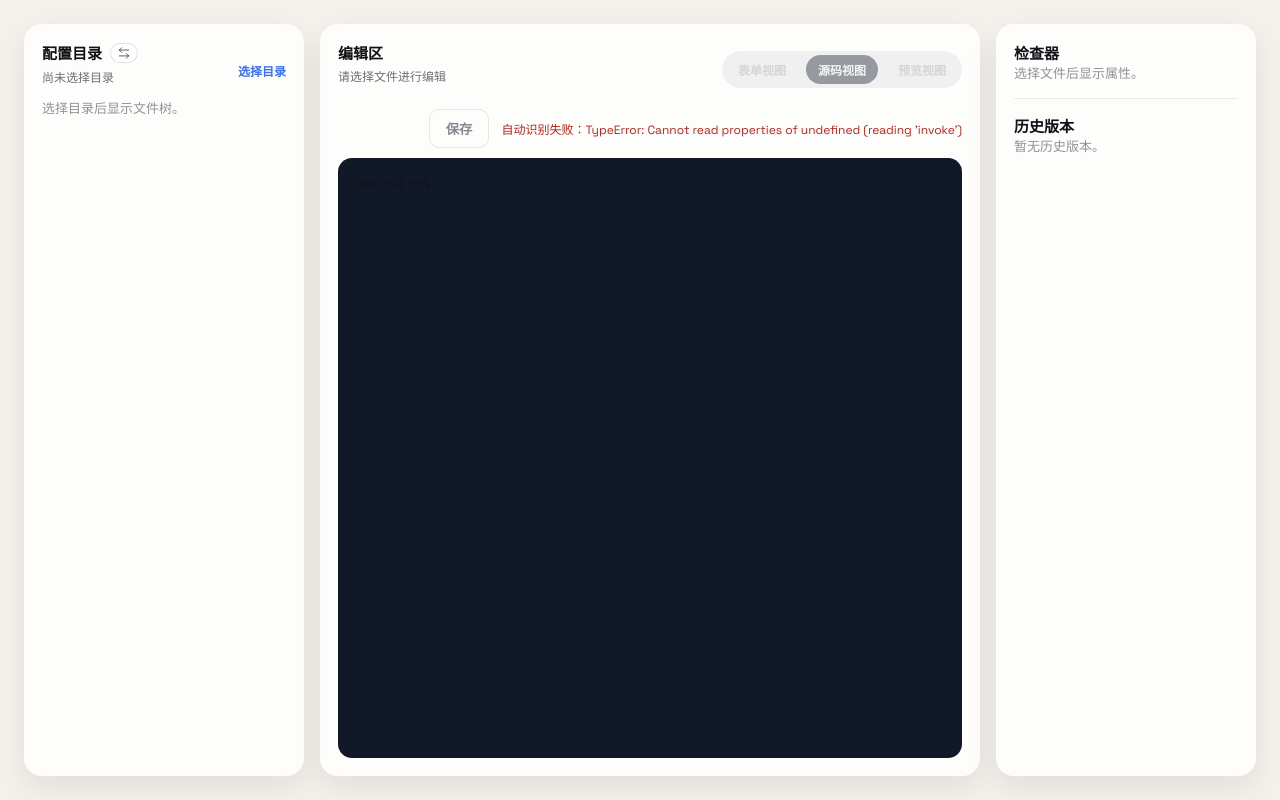
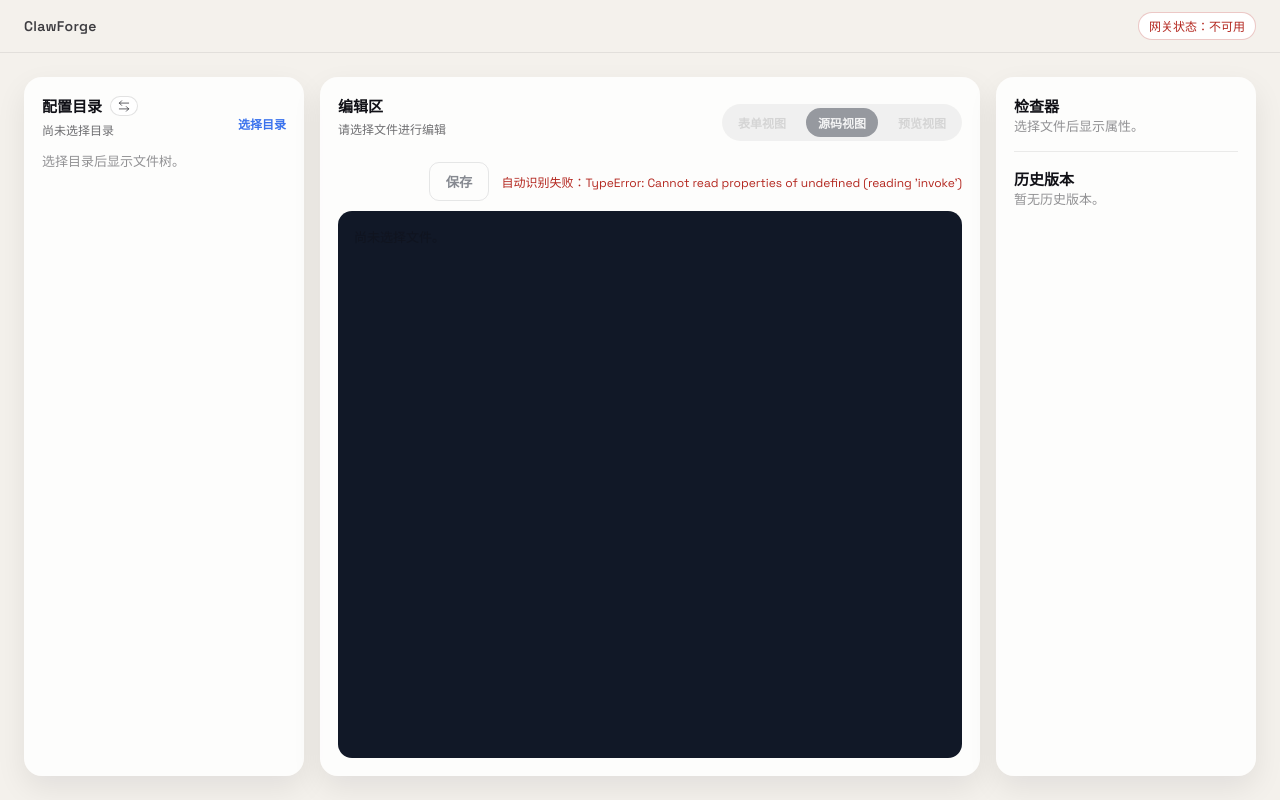
Before and after one commit to 08820048/ClawForge, a React (Vite) app: page / in a window 1280 px wide. Built offline with nearby package versions, Linux system fonts and the light colour scheme.

Commit message:
Add gateway status polling and topbar display

```diff
--- a/src/App.css
+++ b/src/App.css
@@ -48,6 +48,43 @@ body {
   height: 100vh;
   display: flex;
   flex-direction: column;
+}
+
+.topbar {
+  display: flex;
+  align-items: center;
+  justify-content: space-between;
+  padding: 12px 24px;
+  background: #f4f1ec;
+  border-bottom: 1px solid rgba(16, 16, 22, 0.08);
+}
+
+.topbar-left {
+  font-size: 14px;
+  font-weight: 600;
+  letter-spacing: 0.02em;
+  color: rgba(16, 16, 22, 0.8);
+}
+
+.topbar-right {
+  display: flex;
+  align-items: center;
+  gap: 12px;
+}
+
+.gateway-status {
+  font-size: 12px;
+  color: rgba(16, 16, 22, 0.7);
+  background: #ffffff;
+  border: 1px solid rgba(16, 16, 22, 0.08);
+  border-radius: 999px;
+  padding: 4px 10px;
+}
+
+.gateway-status[data-tone="error"] {
+  color: #b3261e;
+  border-color: rgba(179, 38, 30, 0.25);
+  background: #ffffff;
 }
 
 .status {
--- a/src/App.tsx
+++ b/src/App.tsx
@@ -108,6 +108,8 @@ function App() {
   const [fileContent, setFileContent] = useState<string>("");
   const [editedContent, setEditedContent] = useState<string>("");
   const [mode, setMode] = useState<ViewMode>("source");
+  const [gatewayStatus, setGatewayStatus] = useState<string>("获取中...");
+  const [gatewayTone, setGatewayTone] = useState<"idle" | "error">("idle");
   const [status, setStatus] = useState<Status>({
     tone: "idle",
     message: "",
@@ -185,6 +187,30 @@ function App() {
     };
 
     autoDetect();
+  }, []);
+
+  useEffect(() => {
+    let cancelled = false;
+
+    const fetchStatus = async () => {
+      try {
+        const result = await invoke<string>("gateway_status");
+        if (cancelled) return;
+        setGatewayStatus(result || "未知");
+        setGatewayTone("idle");
+      } catch (error) {
+        if (cancelled) return;
+        setGatewayStatus("不可用");
+        setGatewayTone("error");
+      }
+    };
+
+    fetchStatus();
+    const timer = window.setInterval(fetchStatus, 10000);
+    return () => {
+      cancelled = true;
+      window.clearInterval(timer);
+    };
   }, []);
 
   useEffect(() => {
@@ -490,6 +516,14 @@ function App() {
 
   return (
     <div className="app">
+      <div className="topbar">
+        <div className="topbar-left">ClawForge</div>
+        <div className="topbar-right">
+          <div className="gateway-status" data-tone={gatewayTone}>
+            网关状态：{gatewayStatus}
+          </div>
+        </div>
+      </div>
       {contextMenu && (
         <div
           className="context-menu"
```
Also changed, not shown: 1 other file (tests, documents, lock files or other folders).
